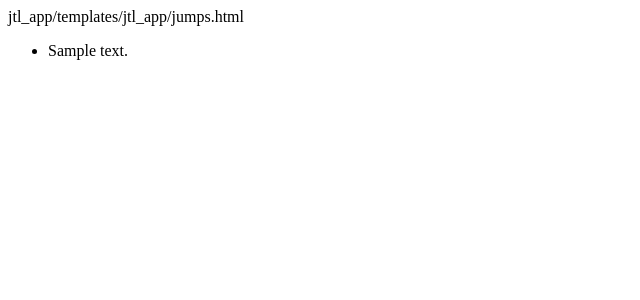
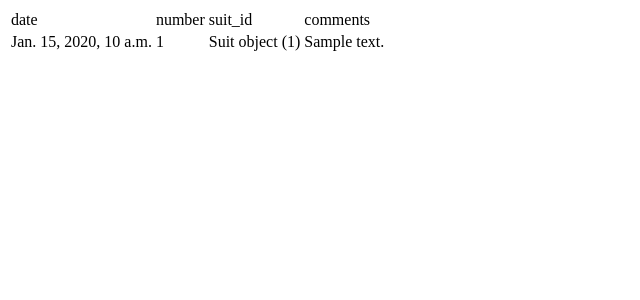
Before and after one commit to tibk/jumps_to_list, a Django app: template jtl_django_project/jtl_app/templates/jtl_app/jumps.html in a window 1280 px wide. Shown: the top 300 px of the page, without its empty margins (0-640 px from the left). Run offline with Django 3.2, Linux system fonts and the light colour scheme; the template is opened without the code that fills it: values that come from a table or form of the project are taken from there, others are empty; tables that the repository leaves empty hold one stand-in row (values such as "Sample post").

Commit message:
Template step 1

```diff
--- a/jtl_django_project/jtl_app/templates/jtl_app/jumpers.html
+++ b/jtl_django_project/jtl_app/templates/jtl_app/jumpers.html
@@ -2,7 +2,7 @@ jtl_app/templates/jtl_app/jumpers.html
 {% if jumper_list %}
     <ul>
     {% for jumper in jumper_list %}
-        <li><a href="/jtl_app/jumper/{{ jumper.id }}/">{{ jumper.name }}</a></li>
+        <li><a href="/jtl_app/jumps/{{ jumper.id }}">{{ jumper.name }}</a></li>
     {% endfor %}
     </ul>
 {% else %}
--- a/jtl_django_project/jtl_app/templates/jtl_app/jumps.html
+++ b/jtl_django_project/jtl_app/templates/jtl_app/jumps.html
@@ -1,10 +1,22 @@
-jtl_app/templates/jtl_app/jumps.html
-{% if jump_list %}
-<ul>
-  {% for jump in jump_list %}
-  <li>{{ jump.comments }}</li>
-  {% endfor %}
-</ul>
-{% else %}
-<p>No jumps performed yet!</p>
-{% endif %}
+<table>
+  {% if jump_list %}
+    <tr>
+      <td>date</td>
+      <td>number</td>
+      <td>suit_id</td>
+      <td>comments</td>
+    </tr>
+    {% for jump in jump_list %}
+    <tr>
+      <td>{{ jump.date }}</td>
+      <td>{{ jump.number }}</td>
+      <td>{{ jump.suit_id }}</td>
+      <td>{{ jump.comments }}</td>
+    </tr>
+    {% endfor %}
+  {% else %}
+    <tr>
+      No jumps performed yet!
+    </tr>
+    {% endif %}
+</table>
```
